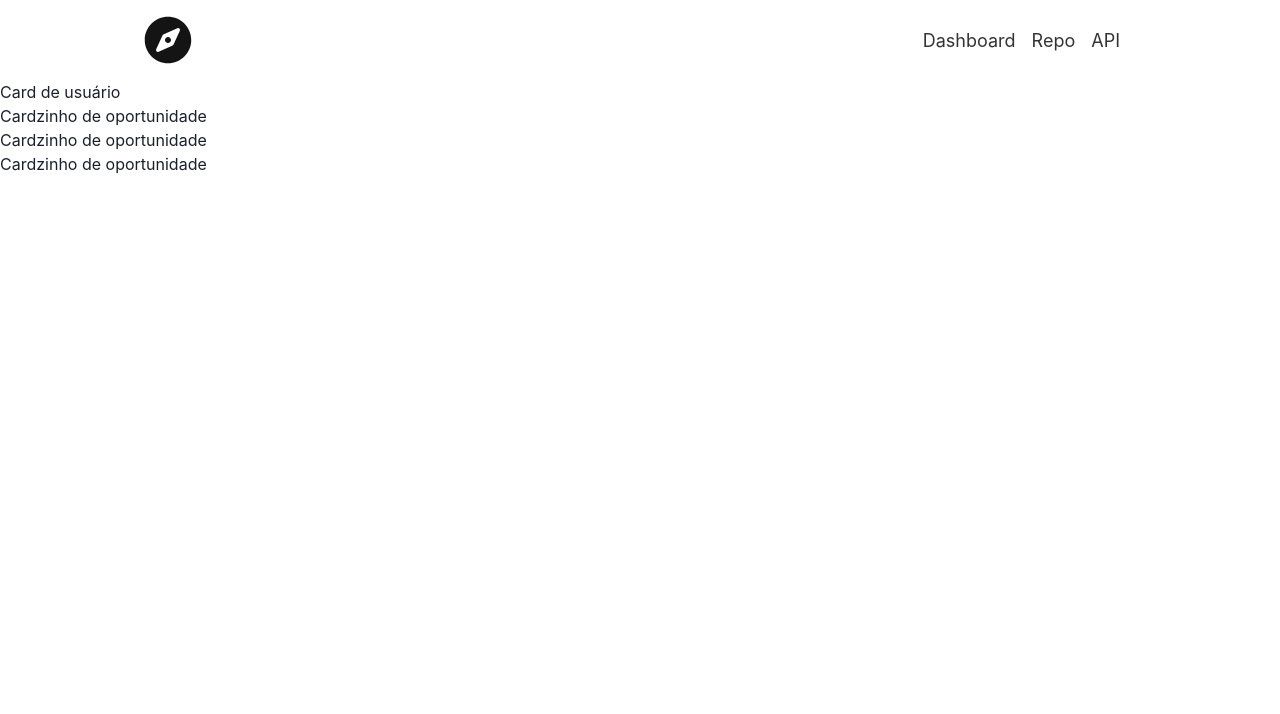
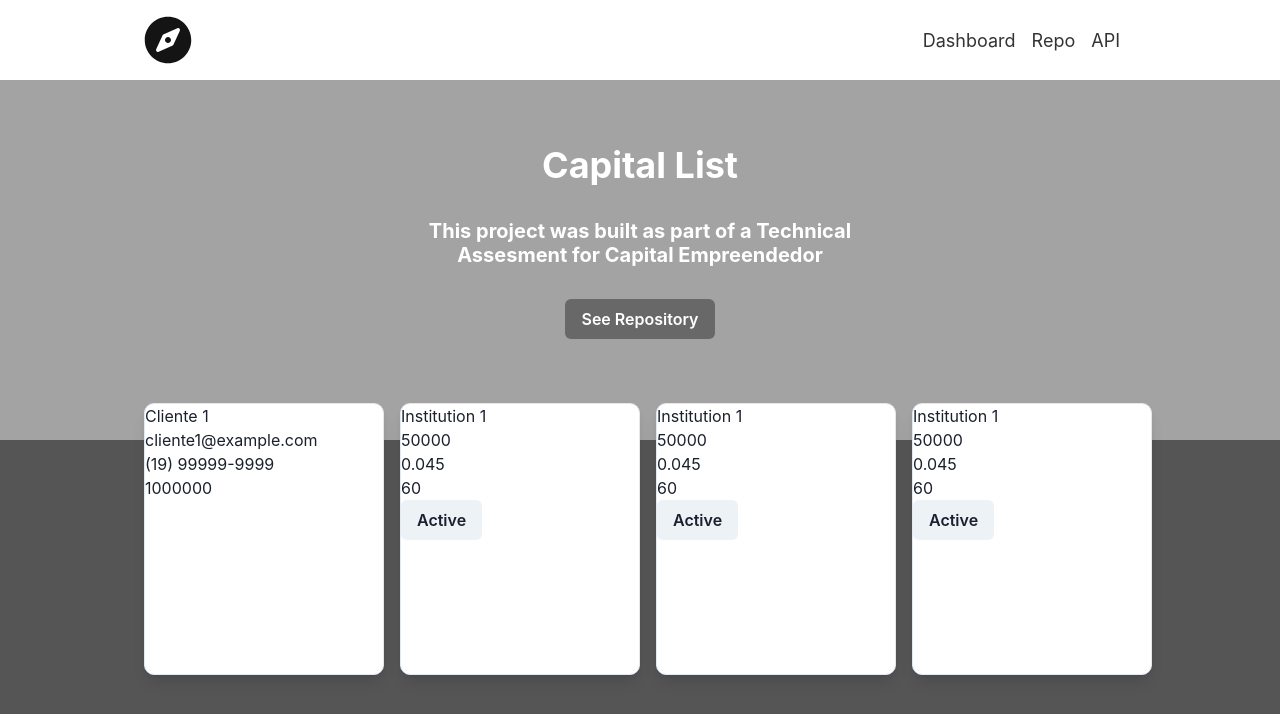
Before and after one commit to gabriel-de-azevedo/capital-empreendedor-test-frontend, a React (Create React App) app: page /details/1 in a window 1280 px wide. Shown: the top 714 px of the page. Built offline with nearby package versions, Linux system fonts and the light colour scheme.

Commit message:
feat: add basic cards

```diff
--- a/src/Components/DashboardContainer/index.js
+++ /dev/null
@@ -1,36 +0,0 @@
-import { Button, Center, Container, Heading, Stack } from '@chakra-ui/react';
-
-export const DashboardContainer = ({ children }) => {
-  return (
-    <Center>
-      <Container
-        minH="1024px"
-        maxW="100vw"
-        background="linear-gradient(180deg, #A3A3A3 50%, white 50%)"
-      >
-        <Center>
-          <Stack>
-            <Heading as="h3" pt={24} color="white" textAlign="center">
-              Capital List
-            </Heading>
-            <Heading
-              as="h4"
-              p={6}
-              size="md"
-              color="white"
-              textAlign="center"
-              maxW="520px"
-            >
-              This project was built as part of a Technical Assesment for
-              Capital Empreendedor
-            </Heading>
-            <Button maxW="240px" colorScheme="blackAlpha" alignSelf="center">
-              See Repository
-            </Button>
-          </Stack>
-        </Center>
-        {children}
-      </Container>
-    </Center>
-  );
-};
--- /dev/null
+++ b/src/Components/MainContainer/index.js
@@ -0,0 +1,56 @@
+import {
+  Button,
+  Center,
+  Container,
+  Heading,
+  SimpleGrid,
+  Stack,
+  LinkOverlay,
+} from '@chakra-ui/react';
+
+export const MainContainer = ({ children }) => {
+  return (
+    <Center>
+      <Container
+        minH="calc(100vh - 80px)"
+        maxW="100vw"
+        background="linear-gradient(180deg, #A3A3A3 50%, #555555 50%)"
+      >
+        <Center>
+          <Stack>
+            <Heading as="h3" pt={16} color="white" textAlign="center">
+              Capital List
+            </Heading>
+            <Heading
+              as="h4"
+              p={6}
+              size="md"
+              color="white"
+              textAlign="center"
+              maxW="520px"
+            >
+              This project was built as part of a Technical Assesment for
+              Capital Empreendedor
+            </Heading>
+
+            <Button maxW="240px" colorScheme="blackAlpha" alignSelf="center">
+              <LinkOverlay
+                href="https://github.com/gabriel-de-azevedo/capital-empreendedor-test-frontend"
+                isExternal
+              >
+                See Repository
+              </LinkOverlay>
+            </Button>
+          </Stack>
+        </Center>
+        <Container width="90%" maxW="1024px" pt={16} pb={16}>
+          <Center>
+            <SimpleGrid columns={[1, 1, 2, 3, 4]} spacing={8}>
+              {children}
+            </SimpleGrid>
+          </Center>
+        </Container>
+      </Container>
+    </Center>
+  );
+};
--- a/src/Components/OpportunityCard/index.js
+++ b/src/Components/OpportunityCard/index.js
@@ -1,3 +1,32 @@
+import { Box, Button, Text } from '@chakra-ui/react';
+import { useToast } from '@chakra-ui/react';
+
 export const OpportunityCard = () => {
-  return <div>Cardzinho de oportunidade</div>;
+  const toast = useToast();
+
+  const handleToast = () =>
+    toast({
+      title: 'Updated',
+      description: "Your opportunity's status was sucessfuly updated",
+      status: 'info',
+      duration: 5000,
+      isClosable: true,
+    });
+
+  return (
+    <Box
+      bgColor="white"
+      shadow="lg"
+      borderWidth="1px"
+      h="272px"
+      w="240px"
+      borderRadius="10px"
+    >
+      <Text>Institution 1</Text>
+      <Text>50000</Text>
+      <Text>0.045</Text>
+      <Text>60</Text>
+      <Button onClick={handleToast}>Active</Button>
+    </Box>
+  );
 };
--- a/src/Components/UserCard/index.js
+++ b/src/Components/UserCard/index.js
@@ -1,3 +1,19 @@
+import { Box, Text } from '@chakra-ui/react';
+
 export const UserCard = () => {
-  return <div>Card de usuário</div>;
+  return (
+    <Box
+      bgColor="white"
+      shadow="lg"
+      borderWidth="1px"
+      h="272px"
+      w="240px"
+      borderRadius="10px"
+    >
+      <Text>Cliente 1</Text>
+      <Text>cliente1@example.com</Text>
+      <Text>(19) 99999-9999</Text>
+      <Text>1000000</Text>
+    </Box>
+  );
 };
--- a/src/Pages/Dashboard/index.js
+++ b/src/Pages/Dashboard/index.js
@@ -1,14 +1,15 @@
-import { DashboardContainer } from '../../Components/DashboardContainer';
+import { MainContainer } from '../../Components/MainContainer';
 import { UserCard } from '../../Components/UserCard';
 
 export const Dashboard = () => {
   return (
-    <DashboardContainer>
+    <MainContainer>
       <UserCard />
       <UserCard />
       <UserCard />
       <UserCard />
       <UserCard />
-    </DashboardContainer>
+      <UserCard />
+    </MainContainer>
   );
 };
--- a/src/Pages/Details/index.js
+++ b/src/Pages/Details/index.js
@@ -1,14 +1,14 @@
-import { DetailsContainer } from '../../Components/DetailsContainer';
+import { MainContainer } from '../../Components/MainContainer';
 import { OpportunityCard } from '../../Components/OpportunityCard';
 import { UserCard } from '../../Components/UserCard';
 
 export const Details = () => {
   return (
-    <DetailsContainer>
+    <MainContainer>
       <UserCard />
       <OpportunityCard />
       <OpportunityCard />
       <OpportunityCard />
-    </DetailsContainer>
+    </MainContainer>
   );
 };
```
Also changed, not shown: src/Components/ConfirmationModal/index.js (deleted).
